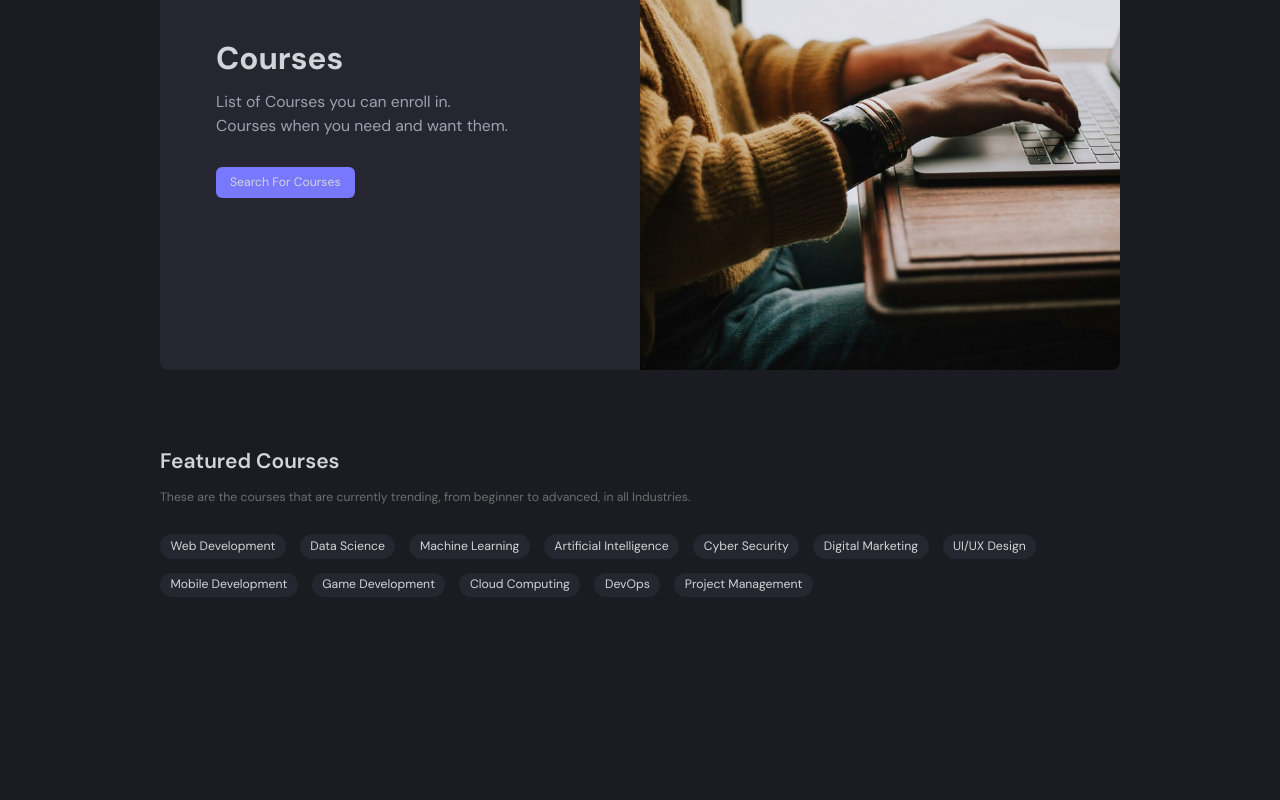
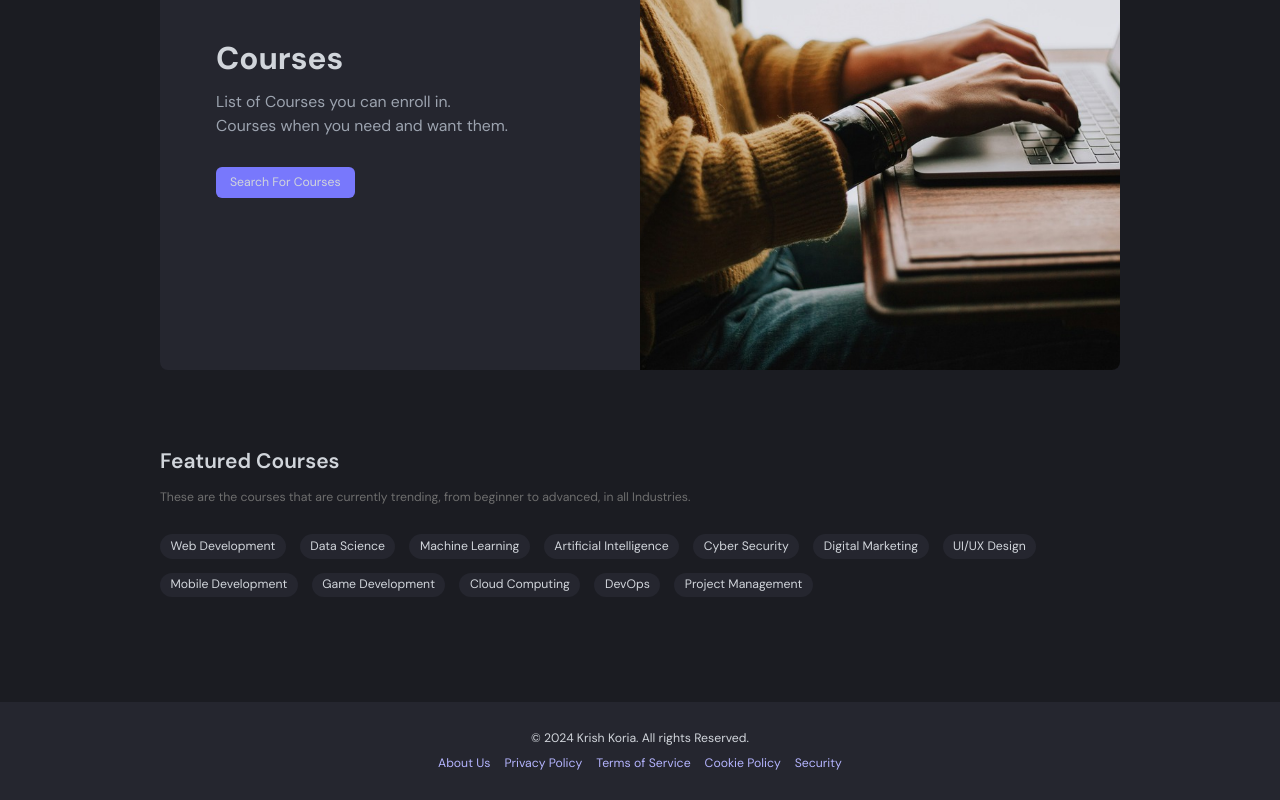
Before and after one commit to KrishKoria/BrainBoost, a Next.js app in the folder brainboost-client/: page / in a window 1280 px wide. Shown: the part 253-1053 px from the top of the page. Before the commit the page ends 920 px from the top, so only its background shows below. Built offline with nearby package versions, Linux system fonts and the light colour scheme.

Commit message:
add footer component and integrate it into the home page layout

```diff
--- a/brainboost-client/app/page.tsx
+++ b/brainboost-client/app/page.tsx
@@ -1,11 +1,15 @@
+import Footer from "@/components/Footer";
 import LandingPage from "@/components/LandingPage";
 import NonDashboardNavbar from "@/components/NonDashboardNavbar";
 
 export default function Home() {
-  return <div className="nondashboard-layout">
-    <NonDashboardNavbar />
-    <main className="nondashboard-layout__main">
-      <LandingPage/>
-    </main>
-  </div>
+  return (
+    <div className="nondashboard-layout">
+      <NonDashboardNavbar />
+      <main className="nondashboard-layout__main">
+        <LandingPage />
+      </main>
+      <Footer />
+    </div>
+  );
 }
--- /dev/null
+++ b/brainboost-client/components/Footer.tsx
@@ -0,0 +1,29 @@
+import Link from "next/link";
+import React from "react";
+
+const Footer = () => {
+  return (
+    <div className="footer">
+      <p>&copy; 2024 Krish Koria. All rights Reserved.</p>
+      <div className="footer__links">
+        {[
+          "About Us",
+          "Privacy Policy",
+          "Terms of Service",
+          "Cookie Policy",
+          "Security",
+        ].map((link) => (
+          <Link
+            key={link}
+            href={`/${link.toLowerCase().replace(" ", "-")}`}
+            className="footer__link"
+          >
+            {link}
+          </Link>
+        ))}
+      </div>
+    </div>
+  );
+};
+
+export default Footer;
```
